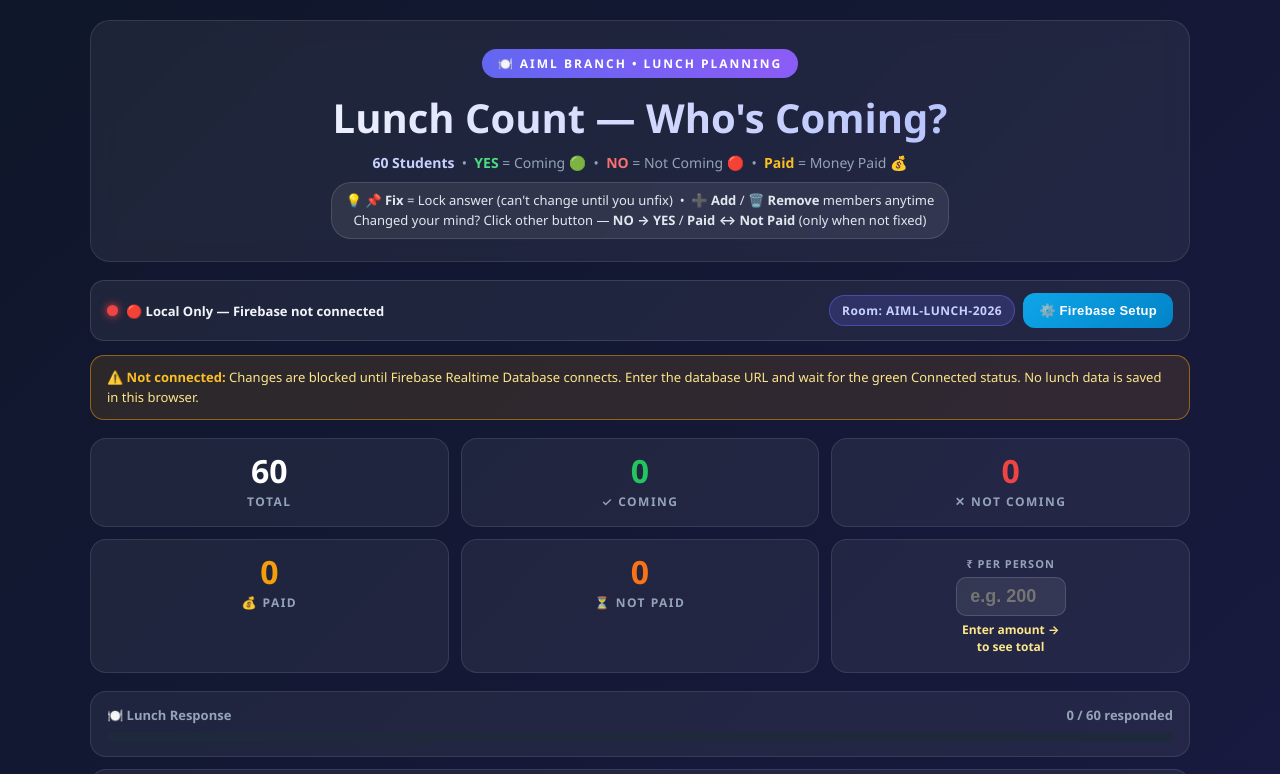
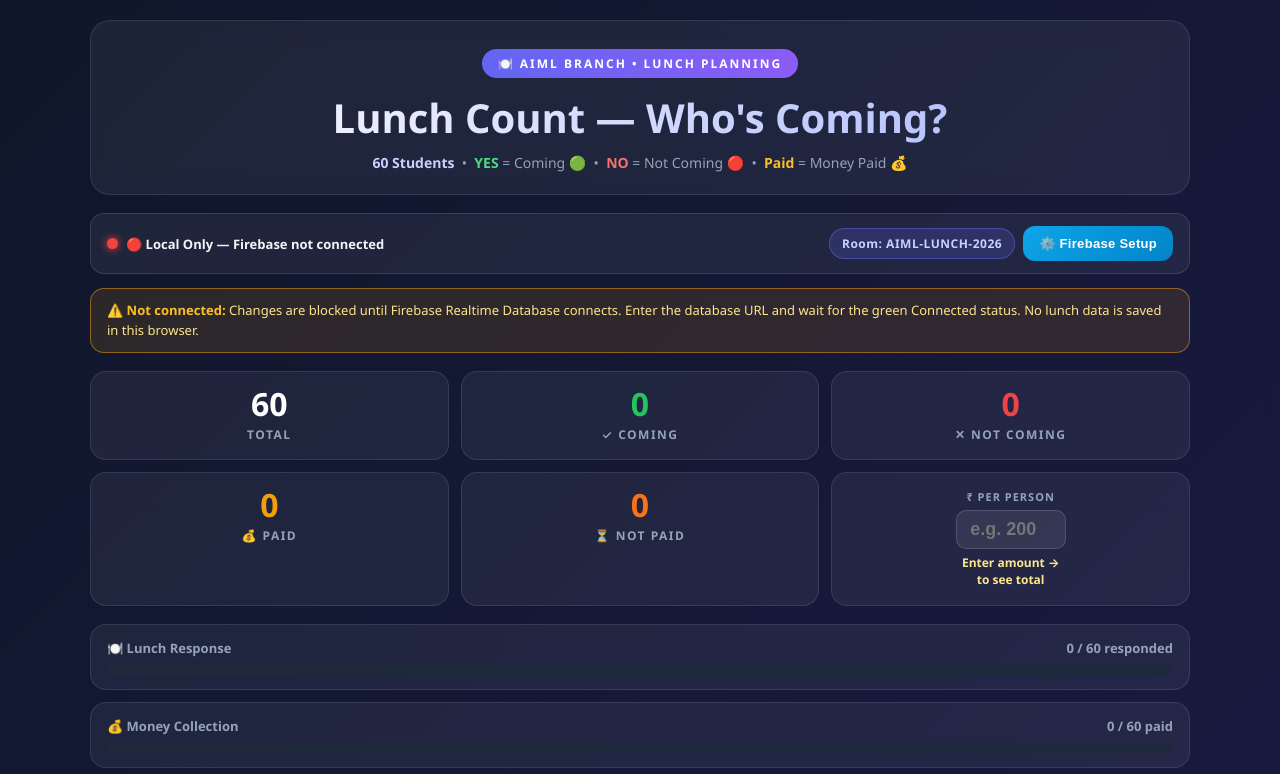
Before and after one commit to NARASIMHA131415/Lunch_Count, a plain HTML site: page index.html in a window 1280 px wide. Shown: the top 774 px of the page. Drawn offline with Linux system fonts and the light colour scheme.

Commit message:
Update index.html

```diff
--- a/index.html
+++ b/index.html
@@ -215,7 +215,7 @@
     <div class="badge">🍽️ AIML Branch • Lunch Planning</div>
     <h1>Lunch Count — Who's Coming?</h1>
     <p><b id="headerTotal">60 Students</b> &nbsp;•&nbsp; <b style="color:#4ade80">YES</b> = Coming 🟢 &nbsp;•&nbsp; <b style="color:#f87171">NO</b> = Not Coming 🔴 &nbsp;•&nbsp; <b style="color:#fbbf24">Paid</b> = Money Paid 💰</p>
-    <div class="hint">💡 <b>📌 Fix</b> = Lock answer (can't change until you unfix) &nbsp;•&nbsp; <b>➕ Add</b> / <b>🗑️ Remove</b> members anytime<br>Changed your mind? Click other button — <b>NO → YES</b> / <b>Paid ↔ Not Paid</b> (only when not fixed)</div>
+    <!--<div class="hint">💡 <b>📌 Fix</b> = Lock answer (can't change until you unfix) &nbsp;•&nbsp; <b>➕ Add</b> / <b>🗑️ Remove</b> members anytime<br>Changed your mind? Click other button — <b>NO → YES</b> / <b>Paid ↔ Not Paid</b> (only when not fixed)</div>-->
   </div>
 
   <div class="sync-bar">
```
